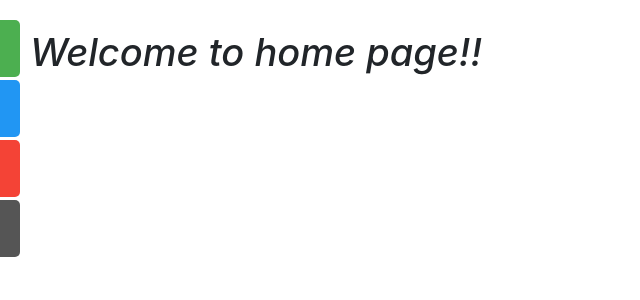
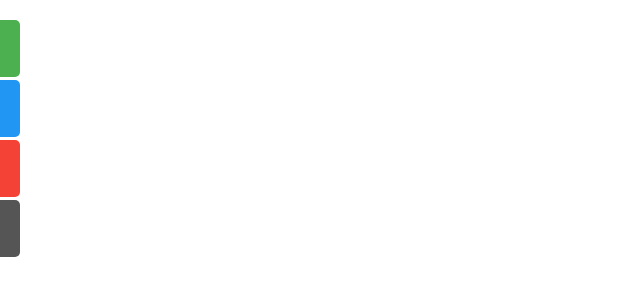
Before and after one commit to Ramisss/clickUp, a React (Create React App) app in the folder clickup-front/: page / in a window 1280 px wide. Shown: the top 300 px of the page, without its empty margins (0-640 px from the left). Built offline with nearby package versions, Linux system fonts and the light colour scheme.

Commit message:
home page

```diff
--- a/clickup-front/src/App.js
+++ b/clickup-front/src/App.js
@@ -19,7 +19,7 @@ function App() {
                     {/*<Navbar/>*/}
                     <Header/>
                     <Switch>
-                        <Route path="" component={Home}></Route>
+                        <Route path="/home" component={Home}></Route>
                         <Route path="/signup" component={SignUp}></Route>
                         <Route path="/login" component={SignIn}></Route>
                         <Route path="/dashboard" component={Projectdashboard}></Route>
--- a/clickup-front/src/Component/Header.jsx
+++ b/clickup-front/src/Component/Header.jsx
@@ -14,7 +14,7 @@ class Header extends Component {
     render() {
         return (
             <div id="mySidenav" className="sidenav">
-                <a href="/home" id="about">Home</a>
+                <a href="/" id="about">Home</a>
                 <a href="/signUp" id="blog">Sign up</a>
                 <a href="/login" id="projects">Sign in</a>
                 <a href="#" id="contact">About</a>
```
